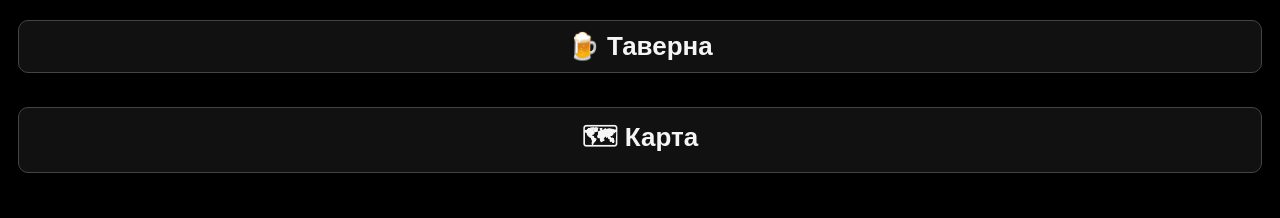
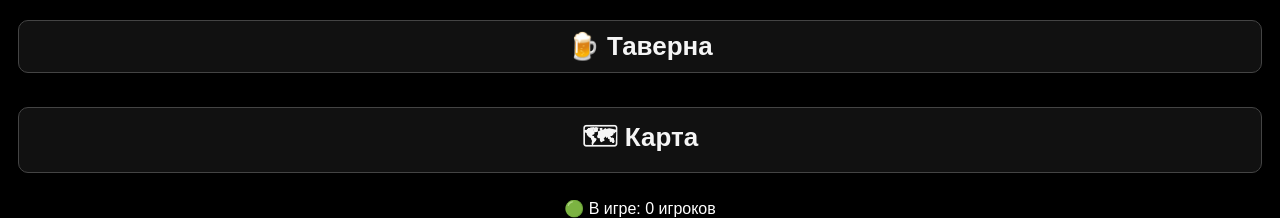
Before and after one commit to wergut800-star/piratesgame, a Python web app: template templates/port.html in a window 1280 px wide. Shown: the part 1652-1870 px from the top of the page. Before the commit the page ends 1825 px from the top, so only its background shows below. Run offline with Jinja, Linux system fonts and the light colour scheme; the template is opened without the code that fills it, so the values that code supplies are empty.

Commit message:
Update port.html

```diff
--- a/templates/port.html
+++ b/templates/port.html
@@ -87,5 +87,11 @@ margin:20px 0;
 
 </div>
 
+<div id="online-count">
+    🟢 В игре: <span id="players-online">0</span> игроков
+</div>
+
+</div>
+
 </body>
 </html>
```
